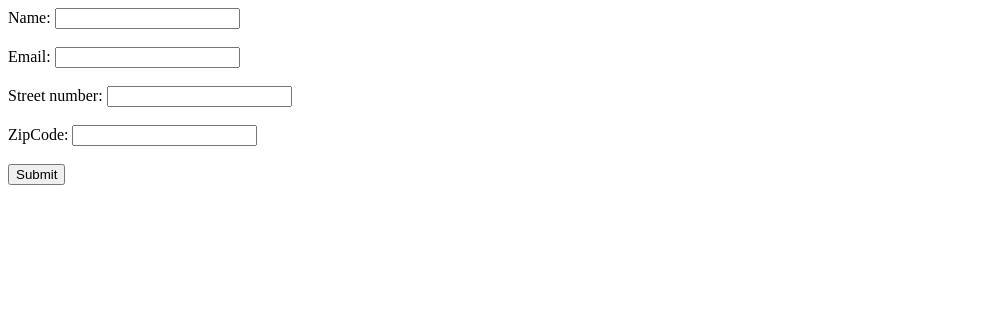
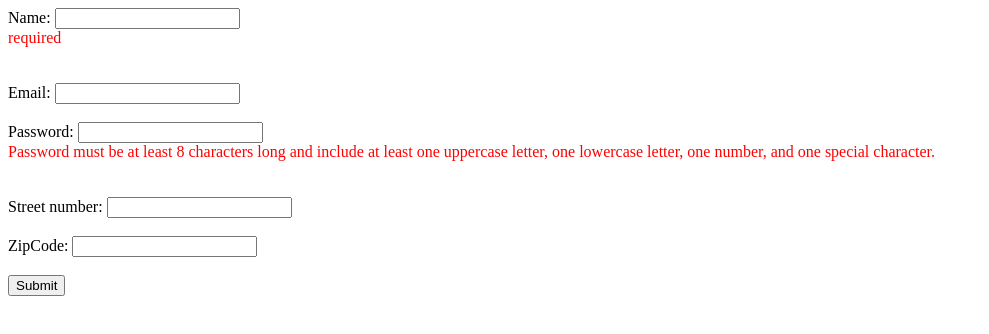
Before and after one commit to kunu000/angular-Form, an Angular app: page /form2 in a window 1280 px wide. Shown: the top 334 px of the page, without its empty margins (0-989 px from the left). Built offline with nearby package versions, Linux system fonts and the light colour scheme.

Commit message:
added custom validators function

```diff
--- a/src/app/pages/form1/form1.component.html
+++ b/src/app/pages/form1/form1.component.html
@@ -9,6 +9,8 @@
 </label>
 @if(inputControl.errors?.['required']){
 <div class="invalid">Invalid Input</div>
+} @else if(inputControl.errors?.['nouppercase']){
+<div class="invalid">Uppercase</div>
 } @else if(inputControl.errors?.['minlength']){
 <div class="invalid">Min</div>
 }@else if(inputControl.errors?.['maxlength']){
--- a/src/app/pages/form1/form1.component.ts
+++ b/src/app/pages/form1/form1.component.ts
@@ -1,5 +1,6 @@
 import { Component, input } from '@angular/core';
 import { FormControl, ReactiveFormsModule, Validators } from '@angular/forms';
+import { upperCaseValidator } from '../../validators/upperCase.validator';
 
 @Component({
   selector: 'app-form1',
@@ -13,6 +14,7 @@ export class Form1Component {
     Validators.required,
     Validators.minLength(3),
     Validators.maxLength(30),
+    upperCaseValidator,
   ]);
 
   ngOnInit(): void {
--- a/src/app/pages/form2/form2.component.html
+++ b/src/app/pages/form2/form2.component.html
@@ -3,11 +3,33 @@
     Name:
     <input type="text" formControlName="name" />
   </label>
+  @if(this.profileForm.controls['name'].errors){
+  @if(this.profileForm.controls['name'].errors['required']){
+  <div class="invalid">required</div>
+  }@else if(this.profileForm.controls['name'].errors['noonlySpace']){
+  <div class="invalid">spaces error</div>
+  } @else if(this.profileForm.controls['name'].errors['minlength']){
+  <div class="invalid">min length</div>
+  } }
   <br /><br />
   <label>
     Email:
     <input type="email" formControlName="email" />
   </label>
+
+  <br /><br />
+
+  <label>
+    Password:
+    <input type="password" formControlName="password" />
+  </label>
+  @if(this.profileForm.controls['password'].invalid){
+  <div class="invalid">
+    Password must be at least 8 characters long and include at least one
+    uppercase letter, one lowercase letter, one number, and one special
+    character.
+  </div>
+  }
 
   <br /><br />
 
--- a/src/app/pages/form2/form2.component.ts
+++ b/src/app/pages/form2/form2.component.ts
@@ -5,7 +5,10 @@ import {
   ReactiveFormsModule,
   Validators,
 } from '@angular/forms';
-import { zip } from 'rxjs';
+import {
+  noOnlySpacesValidator,
+  passwordPattern,
+} from '../../validators/upperCase.validator';
 
 @Component({
   selector: 'app-form2',
@@ -16,8 +19,16 @@ import { zip } from 'rxjs';
 })
 export class Form2Component {
   profileForm: FormGroup = new FormGroup({
-    name: new FormControl('', [Validators.required, Validators.minLength(2)]),
+    name: new FormControl('', [
+      Validators.required,
+      Validators.minLength(2),
+      noOnlySpacesValidator,
+    ]),
     email: new FormControl('', [Validators.required, Validators.email]),
+    password: new FormControl('', [
+      Validators.required,
+      Validators.pattern(passwordPattern),
+    ]),
     address: new FormGroup({
       streetno: new FormControl('', [Validators.required]),
       zip: new FormControl('', [
--- /dev/null
+++ b/src/app/validators/upperCase.validator.ts
@@ -0,0 +1,55 @@
+export const passwordPattern =
+  /^(?=.*[a-z])(?=.*[A-Z])(?=.*\d)(?=.*[@$!%*?&])[A-Za-z\d@$!%*?&]{8,}$/;
+
+import { AbstractControl, ValidationErrors } from '@angular/forms';
+
+// uppercase only validator
+export function upperCaseValidator(
+  control: AbstractControl
+): ValidationErrors | null {
+  const value = control.value;
+  const isAllUppercase = value === value.toUpperCase();
+  return isAllUppercase ? null : { nouppercase: true };
+}
+
+// noOnlySpaces validator
+export function noOnlySpacesValidator(
+  control: AbstractControl
+): ValidationErrors | null {
+  return control.value.trim() === '' ? { noonlySpace: true } : null;
+}
+
+// password validator
+export function strongPasswordValidator(
+  control: AbstractControl
+): ValidationErrors | null {
+  const value = control.value;
+
+  // Define the criteria for a strong password
+  const hasUppercase = /[A-Z]/.test(value);
+  const hasLowercase = /[a-z]/.test(value);
+  const hasNumber = /\d/.test(value);
+  const hasSpecialChar = /[!@#$%^&*(),.?":{}|<>]/.test(value);
+  const isValidLength = value && value.length >= 8;
+
+  // Combine all the checks
+  const passwordValid =
+    hasUppercase &&
+    hasLowercase &&
+    hasNumber &&
+    hasSpecialChar &&
+    isValidLength;
+
+  // Return null if valid, otherwise return an object with error details
+  return passwordValid
+    ? null
+    : {
+        strongPassword: {
+          hasUppercase,
+          hasLowercase,
+          hasNumber,
+          hasSpecialChar,
+          isValidLength,
+        },
+      };
+}
```
